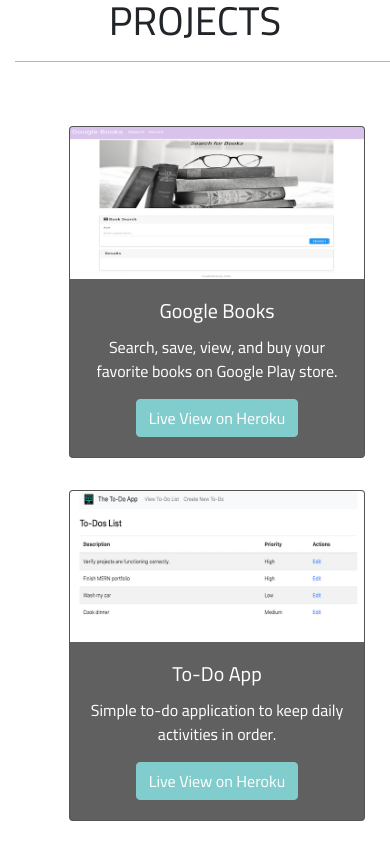
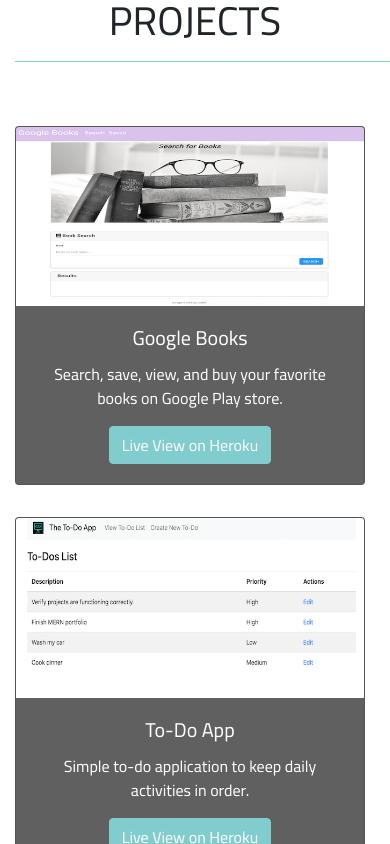
Before and after one commit to jmeggles/Portfolio, a React (Create React App) app in the folder client/: page / in a window 390 px wide. Shown: the part 2080-2924 px from the top of the page. Built offline with nearby package versions, Linux system fonts and the light colour scheme; a web font is replaced by a local one.

Commit message:
fixed project card responsive alignment

```diff
--- a/client/src/components/Projects/style.css
+++ b/client/src/components/Projects/style.css
@@ -16,7 +16,7 @@
   color: #ffffff;
   width: 100% auto;
   height: 100% auto;
-  margin-left: 15%;
+  margin-left: 15% auto;
   margin-right: 10px;
   margin-bottom: 2em;
 
```
